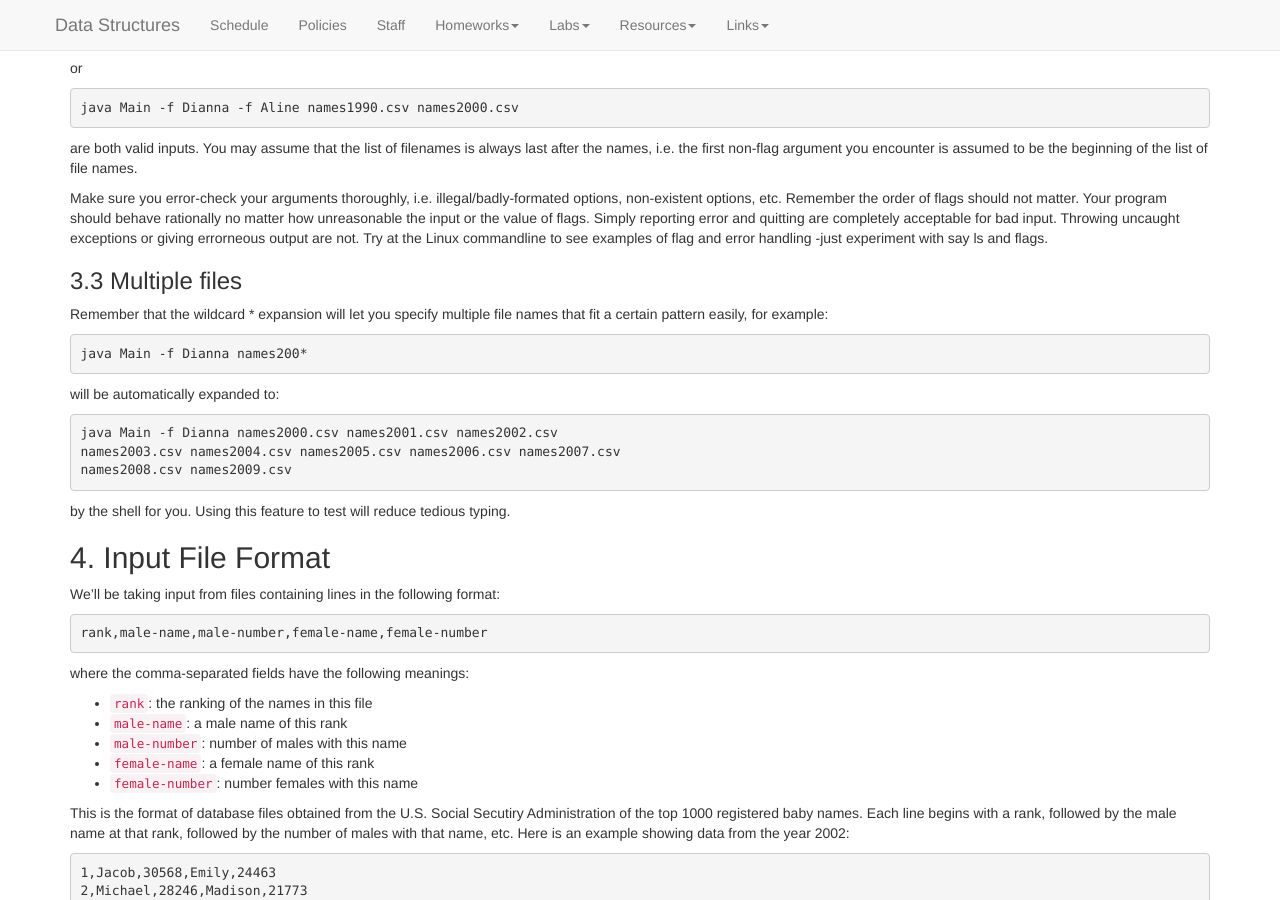
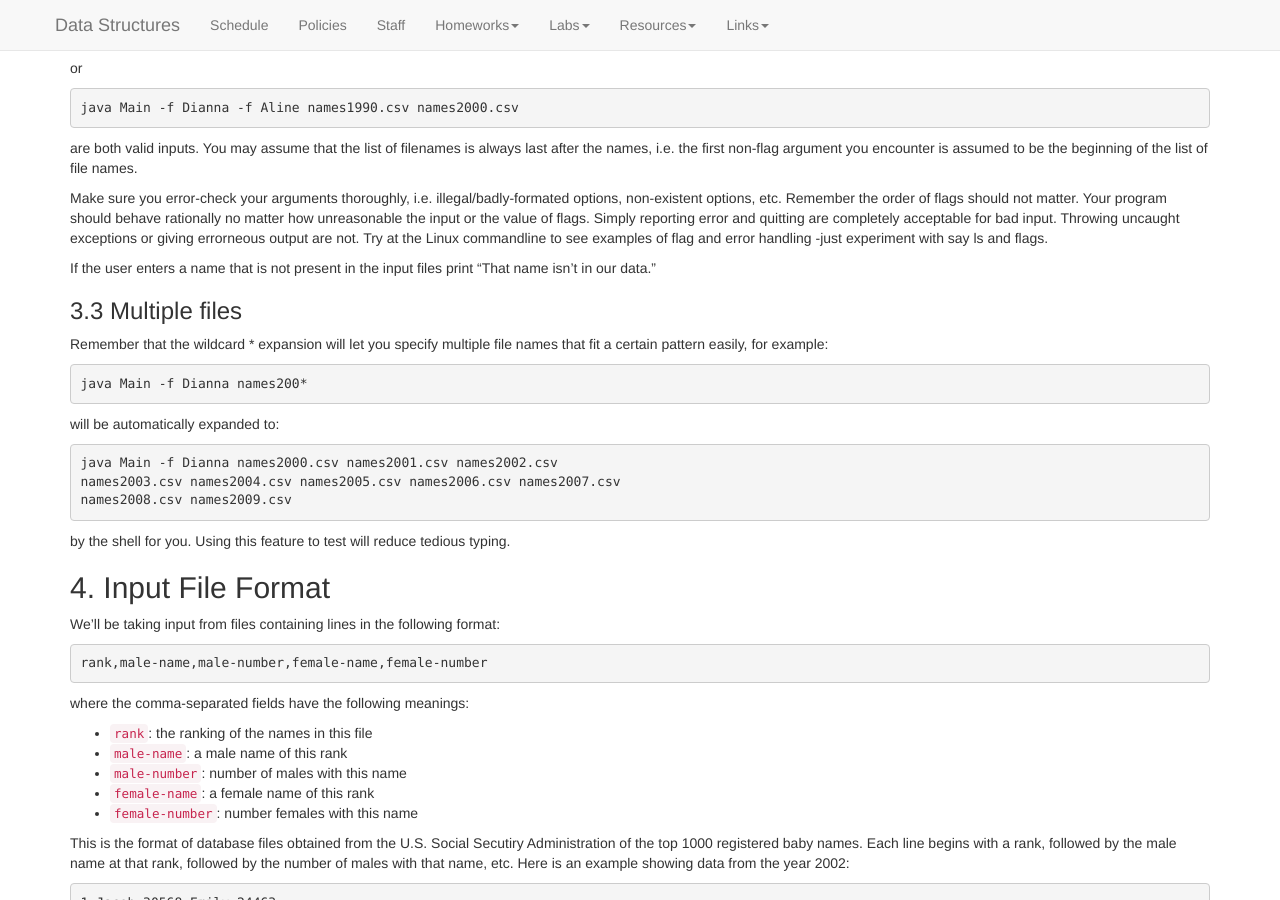
Before and after one commit to kalte0/BMC-CS-151.github.io, a Jekyll site: the page built from hws/HW02.md, in a window 1280 px wide and 900 px high, scrolled down 3157 px. Built offline with Jekyll 4.4.1, drawn with Linux system fonts in a browser that asks for light colours; nearby versions of some CDN libraries.

Commit message:
Update HW02.md

```diff
--- a/hws/HW02.md
+++ b/hws/HW02.md
@@ -267,6 +267,8 @@ for bad input. Throwing uncaught exceptions or giving errorneous output are not.
 Try at the Linux commandline to see examples of flag and error handling -just
 experiment with say ls and flags.
 
+If the user enters a name that is not present in the input files print "That name isn't in our data."
+
 ### 3.3 Multiple files
 
 Remember that the wildcard * expansion will let you specify multiple file names
```
